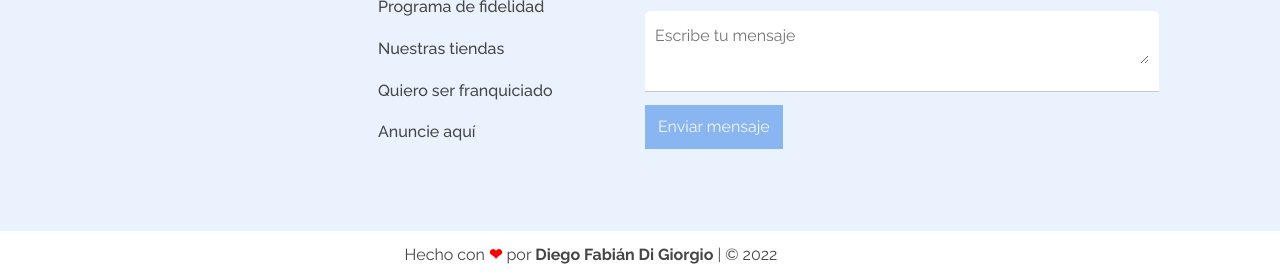
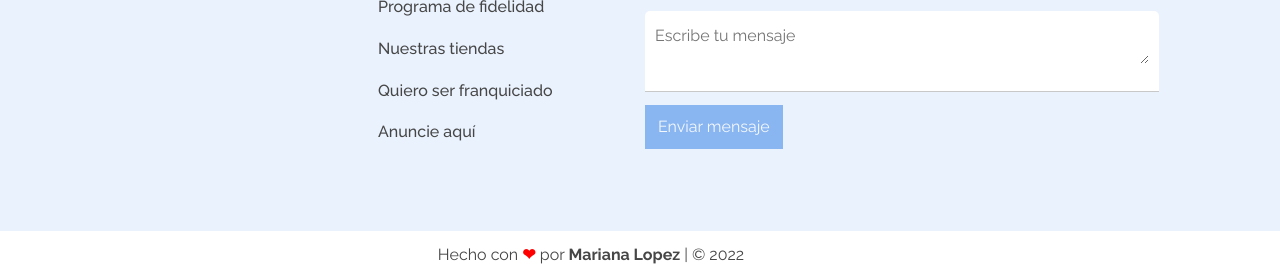
Before and after one commit to Maarlopez/Alura-Geek.github.io, a plain HTML site: page agregar-producto.html in a window 1280 px wide. Shown: the part 897-1176 px from the top of the page. Drawn offline with Linux system fonts and the light colour scheme.

Commit message:
e-commerce

```diff
--- a/agregar-producto.html
+++ b/agregar-producto.html
@@ -142,7 +142,7 @@
     </section>
 
     <footer class="footer contenedor">
-        <p>Hecho con <span class="corazon">❤</span> por <span>Diego Fabián Di Giorgio</span> | &copy; 2022</p>
+        <p>Hecho con <span class="corazon">❤</span> por <span>Mariana Lopez</span> | &copy; 2022</p>
     </footer>
 
     <script src="js/app.js"></script>
```
Also changed, not shown: index.html (+1 -1 lines), login.html (+1 -1 lines), producto.html (+1 -1 lines), productos.html (+1 -1 lines).
